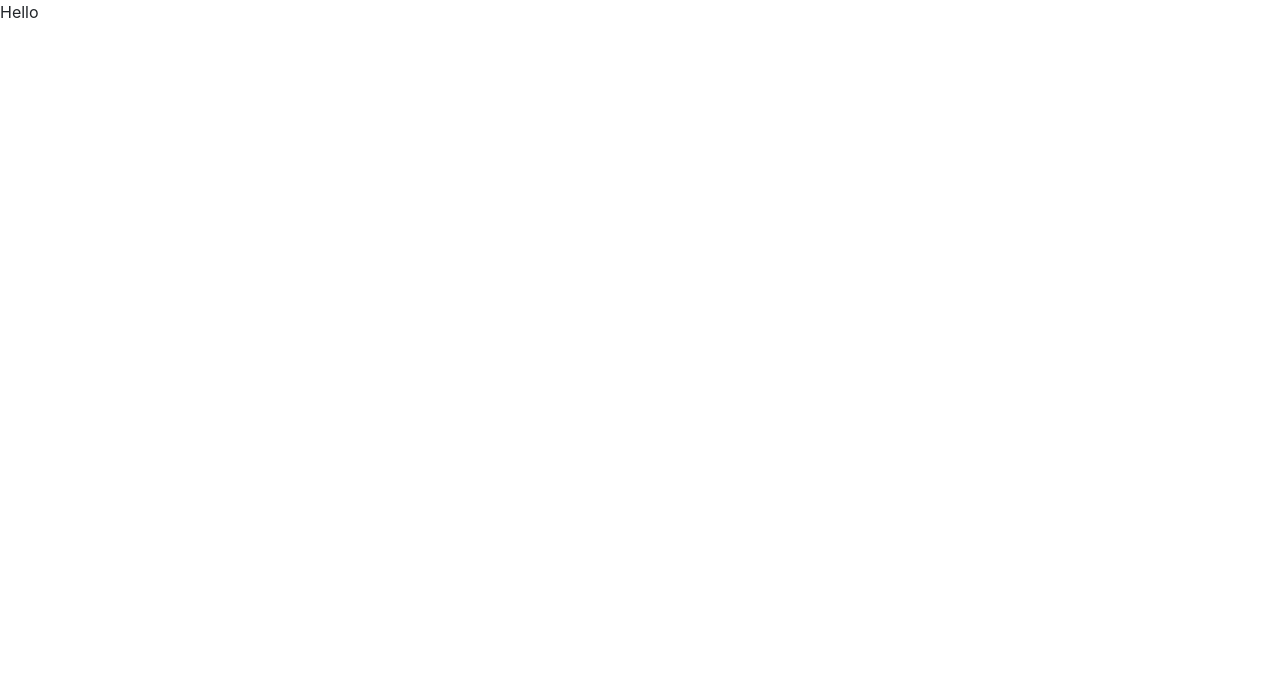
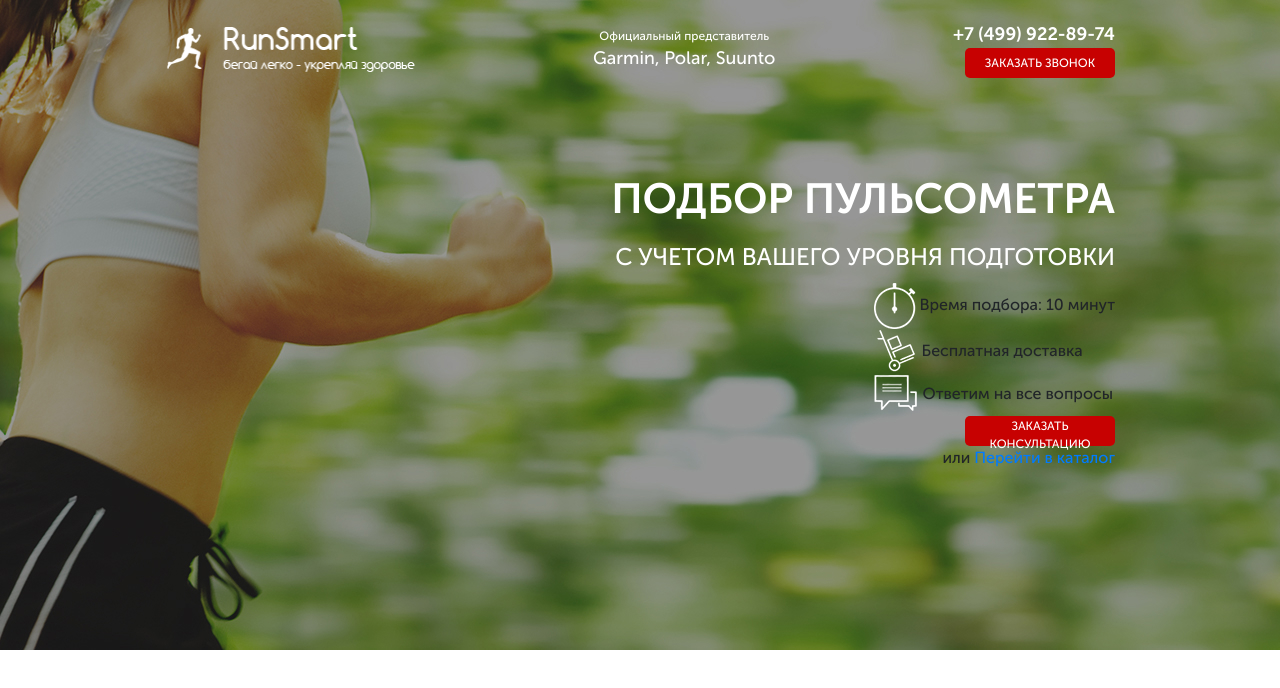
Before and after one commit to Lolita-wd/Pulse-new, a website: page src/index.html in a window 1280 px wide. Drawn offline with Linux system fonts and the light colour scheme.

Commit message:
add fonts

```diff
--- a/src/css/font.css
+++ b/src/css/font.css
@@ -0,0 +1,23 @@
+@font-face {
+    font-family: 'Museo Sans Cyrl';
+    src: url('../fonts/MuseoSansCyrl-300.woff') format('woff');
+    src: url('../fonts/MuseoSansCyrl-300.woff2') format('woff2');
+    font-weight: 300;
+    font-style: normal;
+    }
+
+@font-face {
+font-family: 'Museo Sans Cyrl';
+src: url('../fonts/MuseoSansCyrl-500.woff') format('woff');
+src: url('../fonts/MuseoSansCyrl-500.woff2') format('woff2');
+font-weight: 500;
+font-style: normal;
+}
+
+@font-face {
+    font-family: 'Museo Sans Cyrl';
+    src: url('../fonts/MuseoSansCyrl-700.woff') format('woff');
+    src: url('../fonts/MuseoSansCyrl-700.woff2') format('woff2');
+    font-weight: 700;
+    font-style: normal;
+    }
--- a/src/index.html
+++ b/src/index.html
@@ -12,9 +12,56 @@
 </head>
 
 <body>
-    <div>
-        Hello
-    </div>
+    <section class="promo">
+        <div class="container">
+            <header class="header">
+                <a href="#" class="header__logo">
+                    <img src="img/logo.png" alt="">
+                </a>
+                <div class="header__official">
+                    Официальный представитель
+                    <span>Garmin, Polar, Suunto</span>
+
+                </div>
+                <div class="header__contacts">
+                    <a href="tel:+74999228974" class="header__phone">+7 (499) 922-89-74</a>
+                    <button class="button">заказать звонок</button>
+
+                </div>
+            </header>
+
+            <div class="promo__wrapper">
+                <h1 class="promo__header">Подбор пульсометра</h1>
+                <h2 class="promo__subheader">с учетом вашего уровня подготовки</h2>
+
+                <div class="promo__icons">
+                    <div class="promo__icon">
+                        <img src="icons/timer.png" alt="timer">
+                        Время подбора:
+                        10 минут
+                    </div>
+                    <div class="promo__icon">
+                        <img src="icons/cart.png" alt="cart">
+                        Бесплатная
+                        доставка
+                    </div>
+                    <div class="promo__icon">
+                        <img src="icons/messages.png" alt="messages">
+                        Ответим
+                        на все вопросы
+                    </div>
+                </div>
+
+                <button class="button button_main">Заказать консультацию</button>
+                <div class="promo__link">
+                    или
+                    <a href="#">Перейти в каталог</a>
+                </div>
+
+            </div>
+
+        </div>
+    </section>
 </body>
 
 </html>
--- /dev/null
+++ b/src/sass/blocks/_buttons.scss
@@ -0,0 +1,12 @@
+.button {
+    width: 150px;
+    height: 30px;
+    background-color: $main-color;
+    border: none;
+    border-radius: 5px;
+    font-weight: 500;
+    font-size: 12px;
+    color: #fff;
+    text-align: center;
+    text-transform: uppercase;
+}
--- /dev/null
+++ b/src/sass/blocks/_header.scss
@@ -0,0 +1,36 @@
+.header {
+    display: flex;
+    justify-content: space-between;
+    align-items: center;
+    &__logo {
+        width: 250px;
+        img {
+            width: 100%;
+        }
+    }
+    &__official {
+        font-weight: 500;
+        font-size: 12px;
+        color: #FFFFFF;
+        text-align: center;
+        span {
+            display: block;
+            font-size: 18px;
+        }
+    }
+    &__phone {
+        display: block;
+        font-weight: 700;
+        font-size: 18px;
+        color: #FFFFFF;
+        &:hover {
+            color:#FFFFFF ;
+            text-decoration: none;
+        }
+    }
+    &__contacts {
+        display: flex;
+        flex-direction: column;
+        align-items: flex-end;
+    }
+}
--- /dev/null
+++ b/src/sass/blocks/_promo.scss
@@ -0,0 +1,25 @@
+.promo {
+    min-height: 650px;
+    padding: 21px 0 93px 0;
+    background: url(../../img/bg.jpg) center (center/cover) no-repeat;
+    &__wrapper {
+        display: flex;
+        flex-direction: column;
+        align-items: flex-end;
+        margin-top: 90px;
+    }
+    &__header {
+        font-weight: 700;
+        font-size: 42px;
+        text-transform: uppercase;
+        color: #FFFFFF;
+    }
+    &__subheader {
+        font-weight: 500;
+        font-size: 24px;
+        text-transform: uppercase;
+        color: #FFFFFF;
+    }
+    &__icons
+
+}
--- a/src/sass/blocks/style.scss
+++ /dev/null
@@ -1,4 +0,0 @@
-@import 'base/variables';
-* {
-    font-family: 'Museo Sans Cyrl', sans-serif;
-}
--- /dev/null
+++ b/src/sass/style.scss
@@ -0,0 +1,11 @@
+@import 'base/variables';
+* {
+    font-family: 'Museo Sans Cyrl', sans-serif;
+}
+.container {
+    max-width: 950px;
+    margin: 0 auto;
+}
+@import 'blocks/promo';
+@import 'blocks/header.scss';
+@import 'blocks/_buttons.scss';
```
Also changed, not shown: src/css/blocks/header.min.css (added), src/css/style.min.css.
